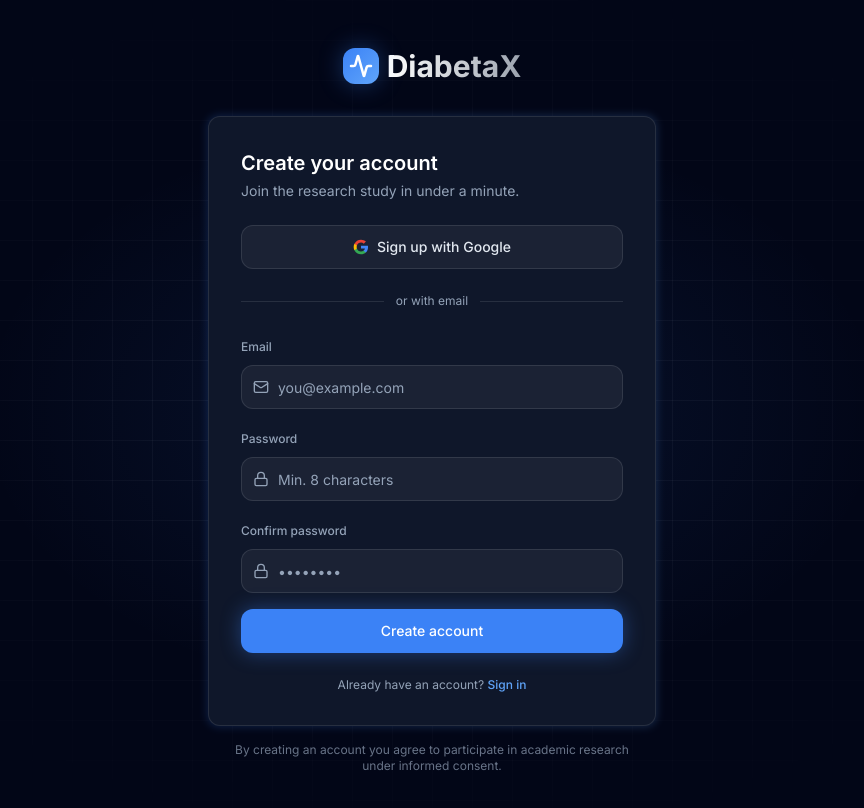
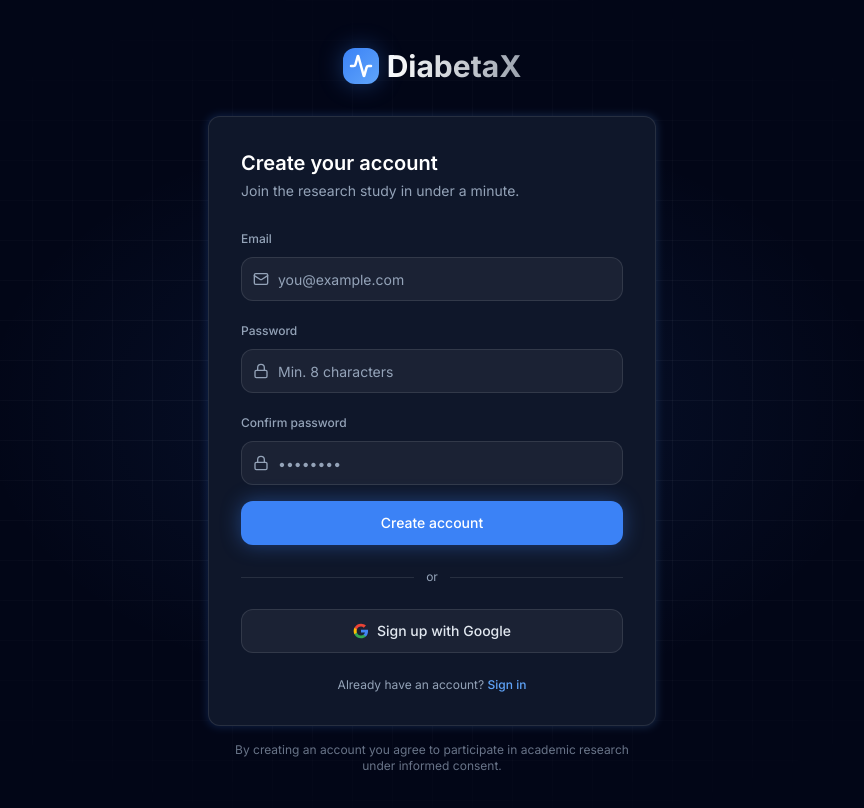
Before and after one commit to sasindudilshanranwadana/DiabetaX, a React (Vite) app: page /register in a window 1280 px wide. Shown: the top 808 px of the page, without its empty margins (208-1072 px from the left). Built offline with nearby package versions, Linux system fonts and the light colour scheme; no server answers.

Commit message:
Move Google button below email form on Register page (consistent with Login layout)

```diff
--- a/src/pages/public/Register.tsx
+++ b/src/pages/public/Register.tsx
@@ -57,14 +57,6 @@
             <h2 className="text-xl font-semibold text-white mb-1">Create your account</h2>
             <p className="text-sm text-muted-foreground mb-6">Join the research study in under a minute.</p>
 
-            <GoogleButton label="Sign up with Google" />
-
-            <div className="flex items-center gap-3 my-6">
-              <div className="flex-1 h-px bg-white/10" />
-              <span className="text-xs text-muted-foreground">or with email</span>
-              <div className="flex-1 h-px bg-white/10" />
-            </div>
-
             <form onSubmit={handleSubmit} className="space-y-4">
               <div className="space-y-2">
                 <Label htmlFor="email">Email</Label>
@@ -95,6 +87,14 @@
               </Button>
             </form>
 
+            <div className="flex items-center gap-3 my-6">
+              <div className="flex-1 h-px bg-white/10" />
+              <span className="text-xs text-muted-foreground">or</span>
+              <div className="flex-1 h-px bg-white/10" />
+            </div>
+
+            <GoogleButton label="Sign up with Google" />
+
             <p className="text-center text-xs text-muted-foreground mt-6">
               Already have an account?{' '}
               <Link to="/login" className="text-primary-400 hover:text-primary transition-colors font-medium">
```
